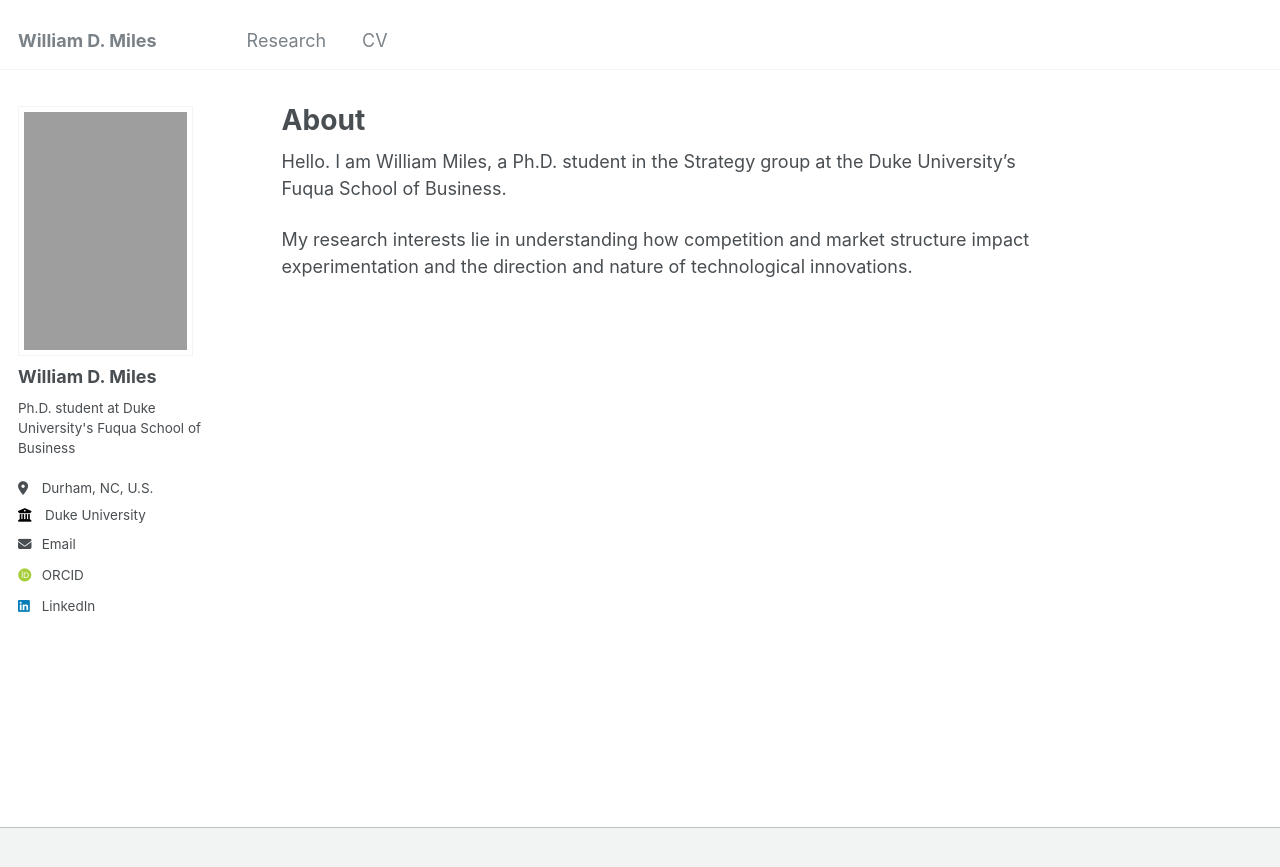
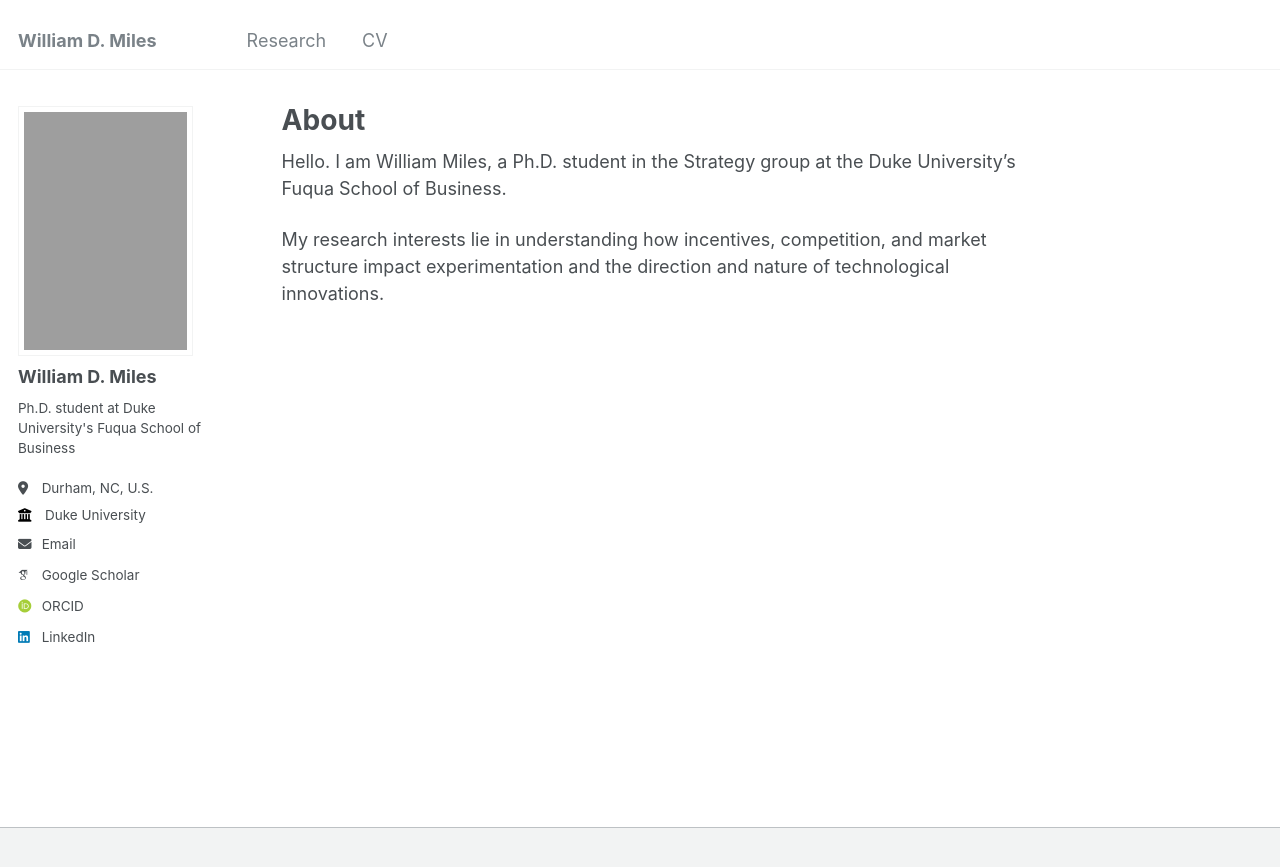
Before and after one commit to willdmiles/willdmiles.github.io, a Jekyll site: the page built from _pages/about.md, in a window 1280 px wide. Shown: the top 867 px of the page. Built offline with Jekyll 4.4.1, drawn with Linux system fonts in a browser that asks for light colours; some web fonts are replaced.

Commit message:
added google scholar link

```diff
--- a/_config.yml
+++ b/_config.yml
@@ -32,7 +32,7 @@ author:
 
   # Academic websites
   arxiv            : # URL - Update with the correct link to your profile
-  googlescholar    : #"https://scholar.google.com/citations?user=PS_CX0AAAAAJ"
+  googlescholar    : "https://scholar.google.com/citations?user=nk3V34wAAAAJ&hl=en"
   impactstory      : # URL
   orcid            : "https://orcid.org/0009-0002-5022-3002"
   semantic         : # URL
--- a/_pages/about.md
+++ b/_pages/about.md
@@ -9,4 +9,4 @@ redirect_from:
 
 Hello. I am William Miles, a Ph.D. student in the Strategy group at the Duke University's Fuqua School of Business.
 
-My research interests lie in understanding how competition and market structure impact experimentation and the direction and nature of technological innovations.
+My research interests lie in understanding how incentives, competition, and market structure impact experimentation and the direction and nature of technological innovations.
```
Also changed, not shown: 2 other files.
